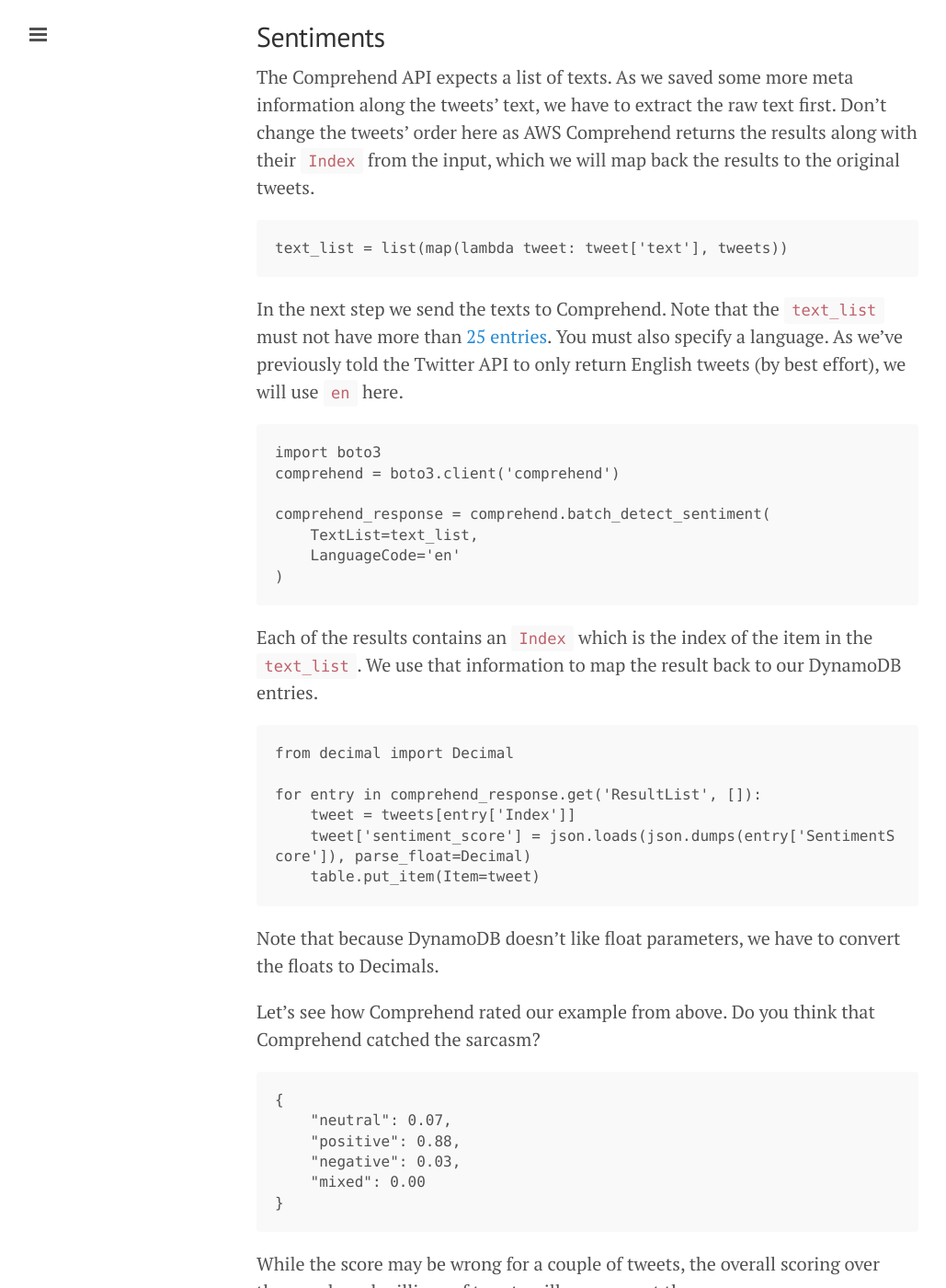
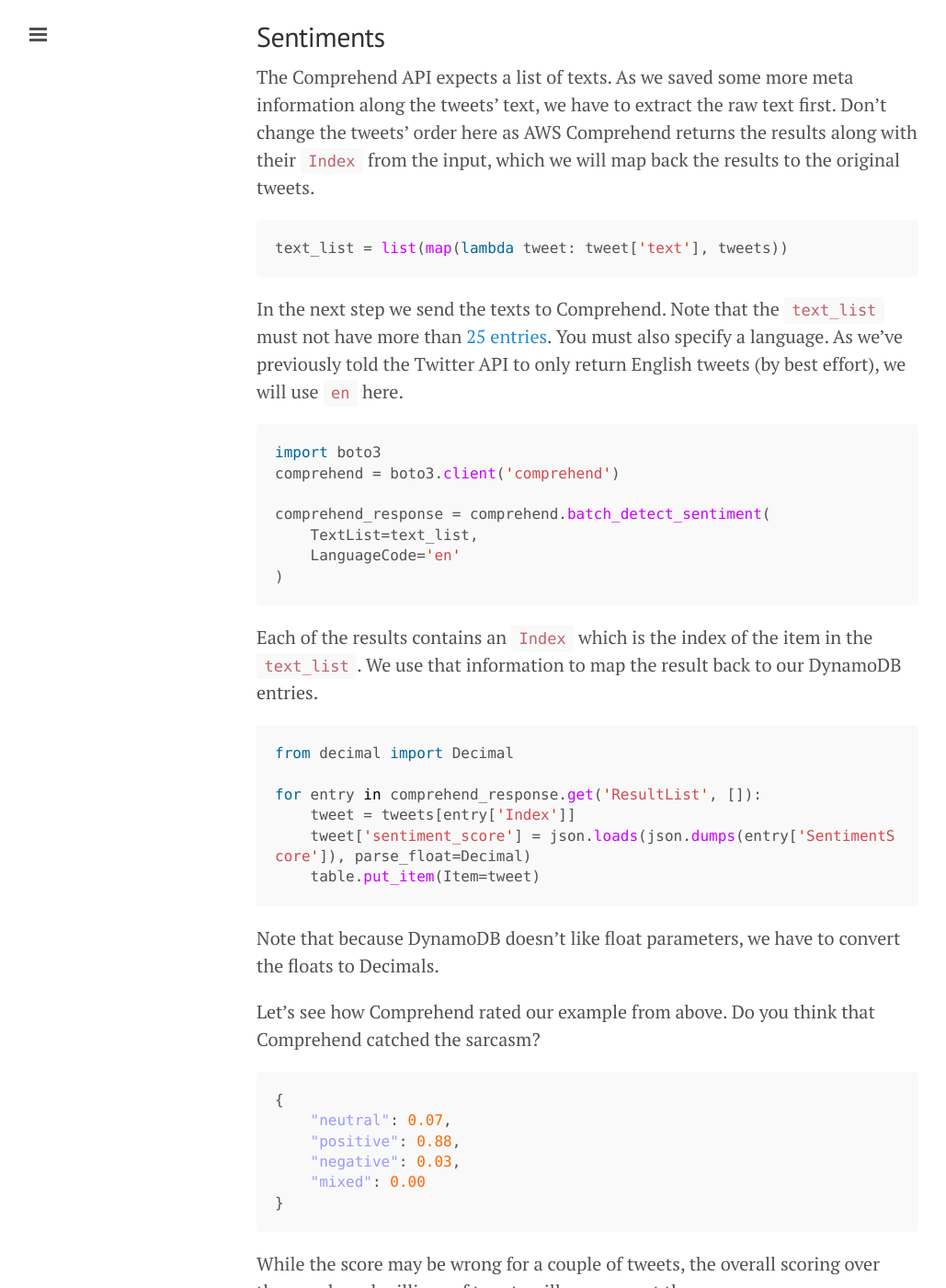
Before and after one commit to bahrmichael/bahrmichael.github.io, a Jekyll site: the page built from _posts/2020-03-27-sentiment-part-2.md, in a window 1280 px wide and 1400 px high, scrolled down 2123 px. Shown: the whole window at 92% size, without its empty margins (1-1030 px from the left). Built offline with Jekyll 4.4.1, drawn with Linux system fonts in a browser that asks for light colours; Markdown is read by kramdown in place of the engine named in the settings; comment, search, counter and statistics services are not loaded; some of the changed text lies outside the part shown.

Commit message:
add syntax highlighting

````diff
--- a/_posts/2020-03-27-sentiment-part-2.md
+++ b/_posts/2020-03-27-sentiment-part-2.md
@@ -25,7 +25,7 @@
 
 The [serverless framework](https://serverless.com) has a simple way to attach a lambda to a [DynamoDB stream](https://docs.aws.amazon.com/amazondynamodb/latest/developerguide/Streams.html).
 
-```
+```yaml
 functions:
   tweetAnalyzer:
     handler: tweetAnalyzer.handle
@@ -41,7 +41,7 @@
 
 The event passed from the stream to our function contains a list of `Records` which each hold the entry's key in `item['dynamodb']['Keys']['id']['N']`. If your key is not a number, you have to adjust the `['id']['N']`.
 
-```
+```python
 import boto3
 table = boto3.resource('dynamodb').Table('Tweets')
 
@@ -59,13 +59,13 @@
 
 The Comprehend API expects a list of texts. As we saved some more meta information along the tweets' text, we have to extract the raw text first. Don't change the tweets' order here as AWS Comprehend returns the results along with their `Index` from the input, which we will map back the results to the original tweets.
 
-```
+```python
 text_list = list(map(lambda tweet: tweet['text'], tweets))
 ```
 
 In the next step we send the texts to Comprehend. Note that the `text_list` must not have more than [25 entries](https://docs.aws.amazon.com/comprehend/latest/dg/API_BatchDetectSentiment.html). You must also specify a language. As we've previously told the Twitter API to only return English tweets (by best effort), we will use `en` here.
 
-```
+```python
 import boto3
 comprehend = boto3.client('comprehend')
 
@@ -77,7 +77,7 @@
 
 Each of the results contains an `Index` which is the index of the item in the `text_list`. We use that information to map the result back to our DynamoDB entries.
 
-```
+```python
 from decimal import Decimal
 
 for entry in comprehend_response.get('ResultList', []):
@@ -90,7 +90,7 @@
 
 Let's see how Comprehend rated our example from above. Do you think that Comprehend catched the sarcasm?
 
-```
+```json
 {
     "neutral": 0.07,
     "positive": 0.88,
````
Also changed, not shown: _posts/2020-01-30-understand-lambda-spending.md (+1 -1 lines), _posts/2020-01-31-publish-docker-images.md (+1 -1 lines), _posts/2020-02-02-aggregate-ddb.md (+2 -2 lines), _posts/2020-03-27-sentiment-part-1.md (+3 -3 lines).
